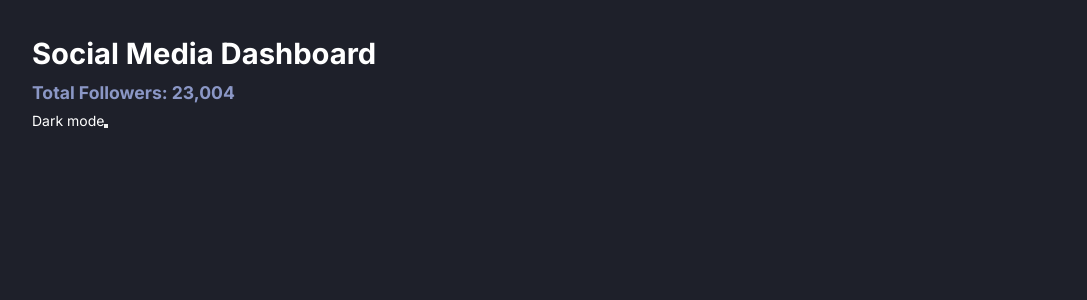
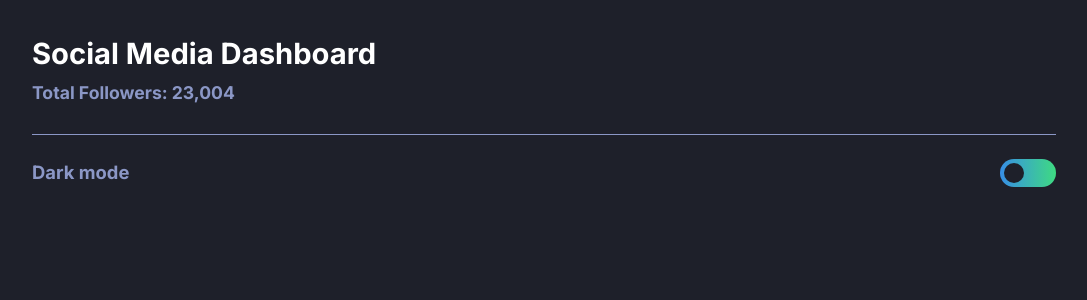
Before and after one commit to FelipeFama/social-media-dashboard-with-theme-switcher-master, a React (Vite) app: page / in a window 1280 px wide. Shown: the top 300 px of the page, without its empty margins (96-1183 px from the left). Built offline with nearby package versions, Linux system fonts and the light colour scheme.

Commit message:
Feat: add feature themes light and dark

```diff
--- a/src/App.tsx
+++ b/src/App.tsx
@@ -6,11 +6,15 @@ import { ThemeProvider } from "styled-components";
 export function App() {
   const [mode, setMode] = useState<"light" | "dark">("dark");
 
+  const handleThemeChange = () => {
+    setMode(mode === "light" ? "dark" : "light");
+  };
+
   return (
     <>
       <ThemeProvider theme={theme[mode]}>
         <AppContainer>
-          <Header />
+          <Header currentTheme={mode} toggleTheme={handleThemeChange} />
           <main></main>
         </AppContainer>
       </ThemeProvider>
--- a/src/components/Header/index.styles.ts
+++ b/src/components/Header/index.styles.ts
@@ -19,3 +19,57 @@ export const HeaderSubtitle = styled.p`
   margin-bottom: 0.25rem;
   color: ${(props) => props.theme.textSecondary};
 `;
+
+export const Separator = styled.div`
+  background-color: ${(props) => props.theme.textSecondary};
+  margin: 1.5rem 0;
+  padding: 0.5px;
+  width: 100%;
+`;
+
+export const SwitchContainer = styled.nav`
+  display: flex;
+  justify-content: space-between;
+  align-items: center;
+  width: 100%;
+`;
+
+export const SwitchLabel = styled.label`
+  font-size: 1.15rem;
+  font-weight: 700;
+  color: ${(props) => props.theme.textSecondary};
+`;
+
+export const SwitchButton = styled.button`
+  width: 3.5rem;
+  height: 1.75rem;
+  border: none;
+  border-radius: 1.75rem;
+  outline: none;
+  cursor: pointer;
+  position: relative;
+  transition: all 0.3s ease-in-out;
+  &:hover {
+    transition: all 0.3s ease-in-out;
+    background: linear-gradient(90deg, hsl(210, 78%, 56%));
+  }
+  &::before {
+    content: "";
+    position: absolute;
+    top: 0.25rem;
+    right: 0.25rem;
+    width: 1.25rem;
+    height: 1.25rem;
+    border-radius: 50%;
+    background: ${(props) => props.theme.background};
+  }
+  &.dark {
+    background: linear-gradient(90deg, hsl(210, 78%, 56%), hsl(146, 68%, 55%));
+    &:hover {
+      filter: brightness(1.1);
+    }
+    &::before {
+      left: 0.25rem;
+    }
+  }
+`;
--- a/src/components/Header/index.tsx
+++ b/src/components/Header/index.tsx
@@ -1,16 +1,36 @@
 import React from "react";
-import { HeaderContainer, HeaderSubtitle, HeaderTitle } from "./index.styles";
+import {
+  HeaderContainer,
+  HeaderSubtitle,
+  HeaderTitle,
+  Separator,
+  SwitchButton,
+  SwitchContainer,
+  SwitchLabel,
+} from "./index.styles";
+interface HeaderProps {
+  currentTheme: string;
+  toggleTheme: () => void;
+}
+export default function Header({ currentTheme, toggleTheme }: HeaderProps) {
+  const handleThemeChange = () => {
+    toggleTheme();
+  };
 
-export default function Header() {
   return (
     <HeaderContainer>
       <HeaderTitle>Social Media Dashboard</HeaderTitle>
       <HeaderSubtitle>Total Followers: 23,004</HeaderSubtitle>
-      <div></div>
-      <nav>
-        <label>Dark mode</label>
-        <button></button>
-      </nav>
+      <Separator></Separator>
+      <SwitchContainer>
+        <SwitchLabel>Dark mode</SwitchLabel>
+        <SwitchButton
+          className={currentTheme}
+          onClick={() => {
+            handleThemeChange();
+          }}
+        ></SwitchButton>
+      </SwitchContainer>
     </HeaderContainer>
   );
 }
```
